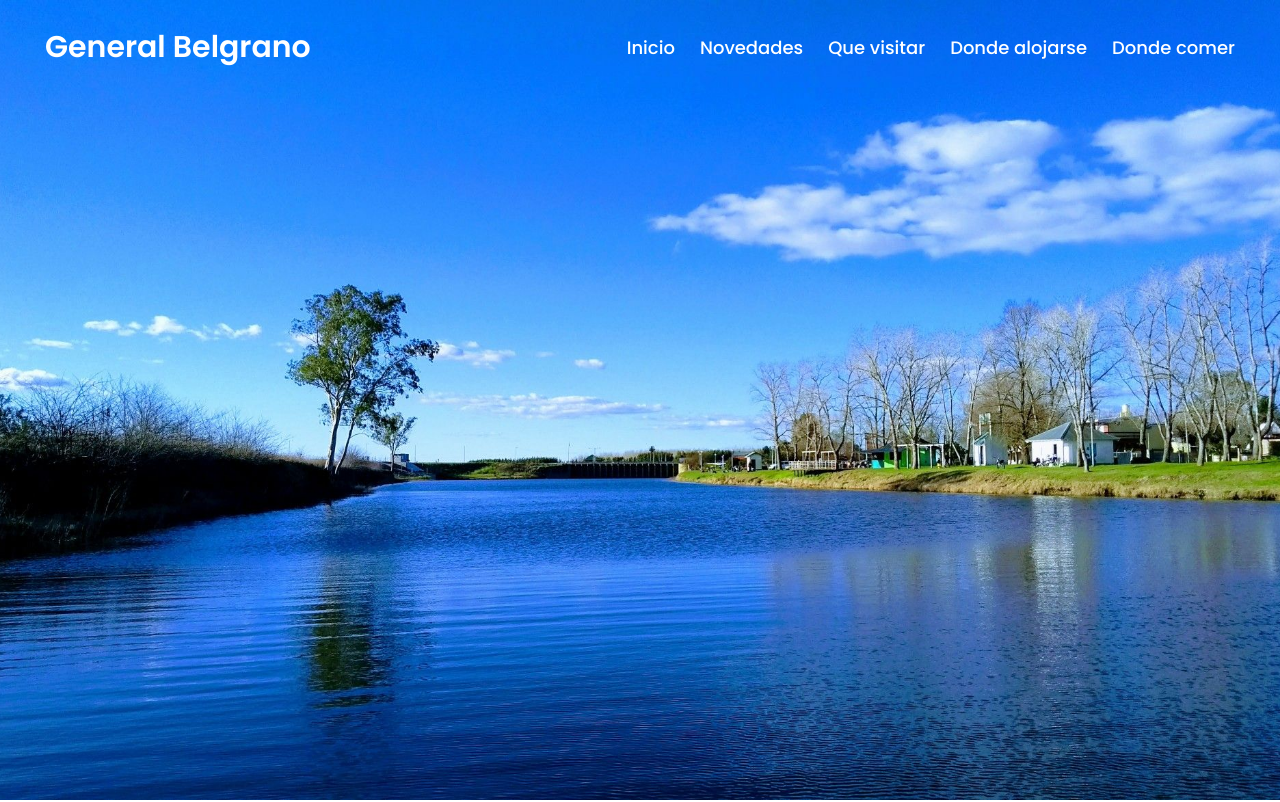
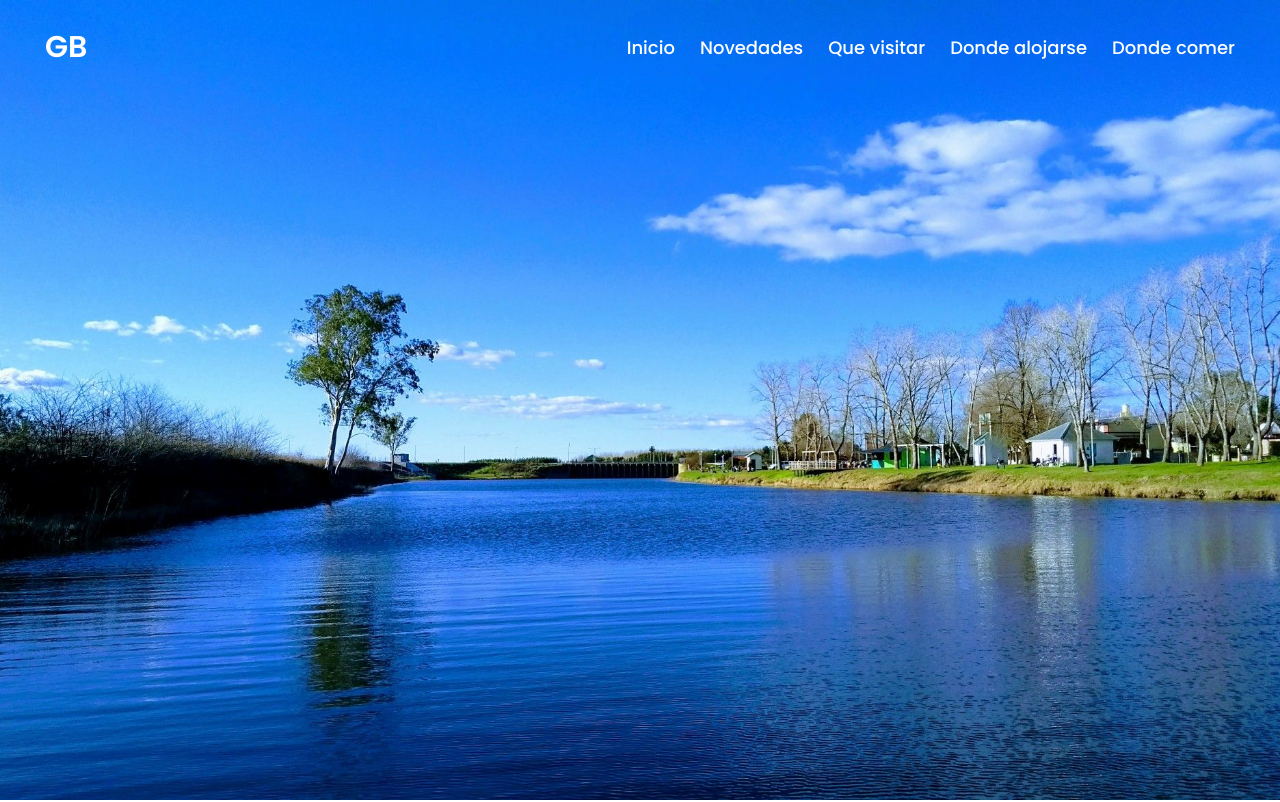
Before and after one commit to Francisc0Duarte/DFR.github.io, a plain HTML site: page Paginas/inicio.html in a window 1280 px wide. Shown: the top 802 px of the page. Drawn offline with Linux system fonts and the light colour scheme.

Commit message:
Update inicio.html

```diff
--- a/Paginas/inicio.html
+++ b/Paginas/inicio.html
@@ -11,7 +11,7 @@
 <body>
   <nav class="navbar">
     <div class="content">
-      <div class="logo"><a href="/index.html">General Belgrano</a></div>
+      <div class="logo"><a href="/index.html">GB</a></div>
       <ul class="menu-list">
         <div class="icon cancel-btn">
           <i class="fas fa-times"></i>
```
